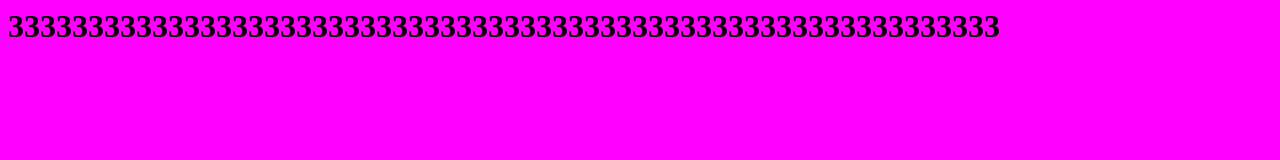
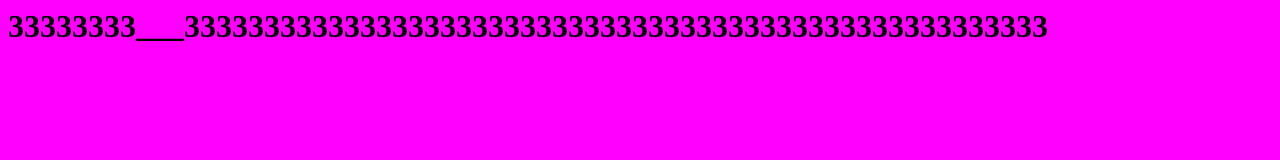
Before and after one commit to moobdeep/project0, a plain HTML site: page file3.html in a window 1280 px wide. Drawn offline with Linux system fonts and the light colour scheme.

Commit message:
change 3 file

```diff
--- a/file3.html
+++ b/file3.html
@@ -1,3 +1,3 @@
 <body bgcolor=magenta>
 </body>
-<h1>33333333333333333333333333333333333333333333333333333333333333</h1>
+<h1>33333333___333333333333333333333333333333333333333333333333333333</h1>
```
